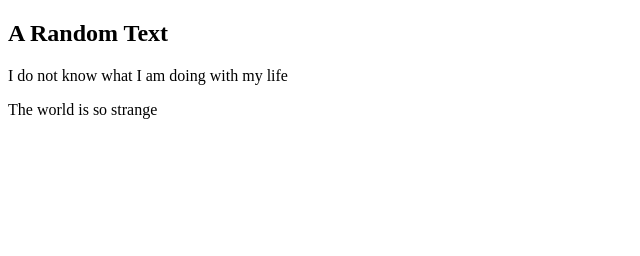
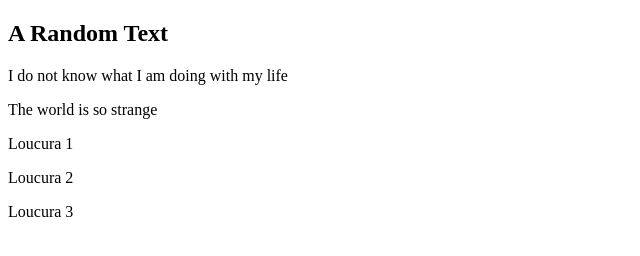
Before and after one commit to JhowMix/learning_git, a plain HTML site: page index.html in a window 1280 px wide. Shown: the whole page, without its empty margins (0-640 px from the left). Drawn offline with Linux system fonts and the light colour scheme.

Commit message:
feat: content about mad

```diff
--- a/index.html
+++ b/index.html
@@ -11,6 +11,13 @@
         <p> I do not know what I am doing with my life</p>
         <p>The world is so strange</p>
     </section>
+    <section>
+        <div>
+            <p>Loucura 1</p>
+            <p>Loucura 2</p>
+            <p>Loucura 3</p>
+        </div>
+    </section>
 </head>
 <body>
 
```
